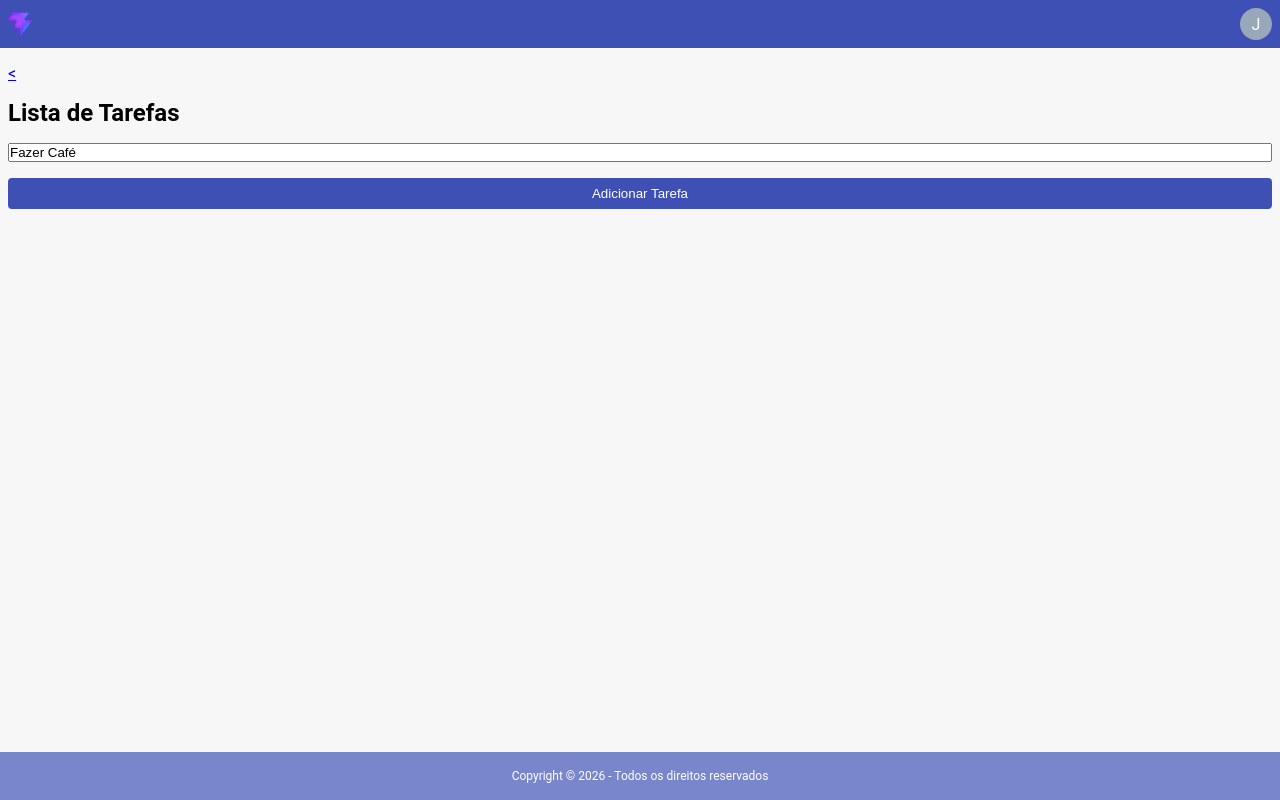
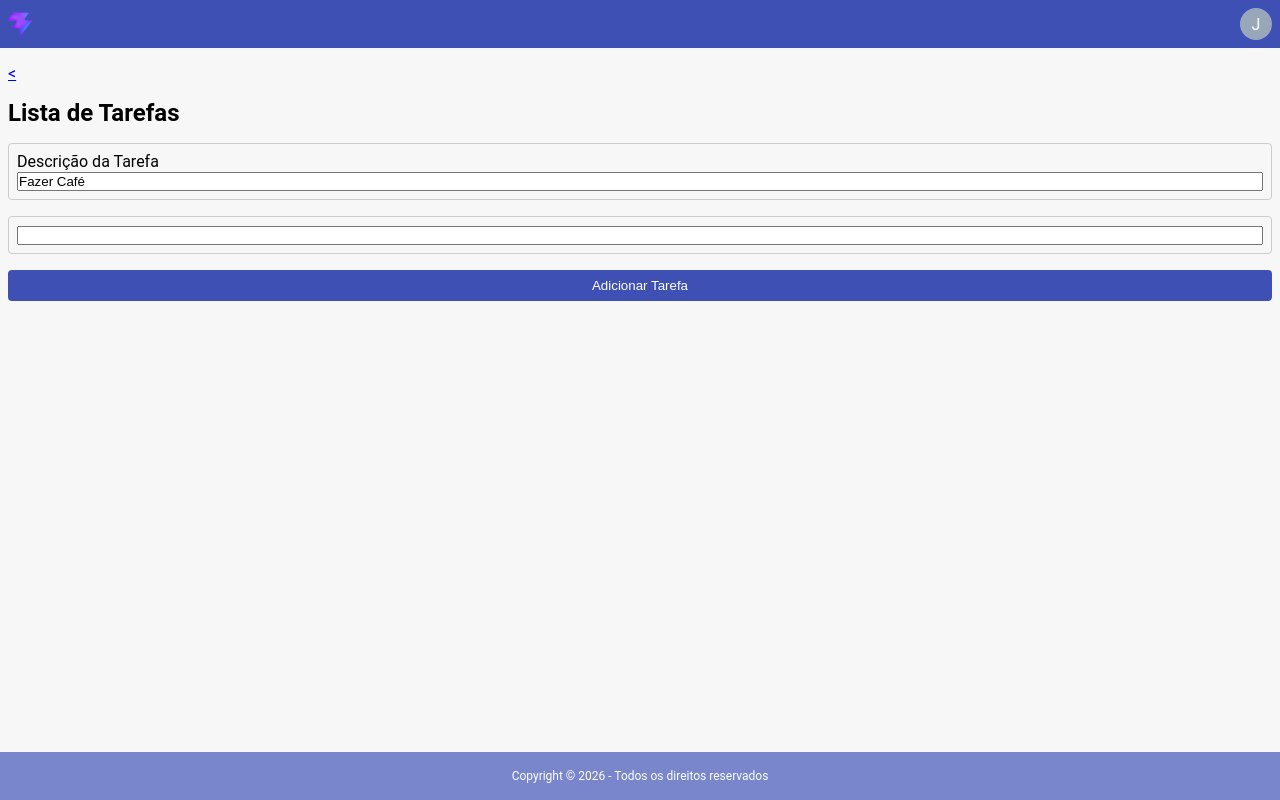
Before and after one commit to gustavocastilhos/aplicativo-pwa, a React (Vite) app: page /fuscao-preto in a window 1280 px wide. Built offline with nearby package versions, Linux system fonts and the light colour scheme.

Commit message:
Feat: Adicionar lista funcionando

```diff
--- /dev/null
+++ b/src/componentes/CampoCustomizado/CampoCustomizado.css
@@ -0,0 +1,11 @@
+.CampoCustomizado_root {
+  border: 1px solid #ccc;
+  border-radius: 4px;
+  padding: 8px;
+  font-size: 16px;
+}
+
+.CampoCustomizado_input {
+  width: 100%;
+  box-sizing: border-box;
+}
--- /dev/null
+++ b/src/componentes/CampoCustomizado/CampoCustomizado.jsx
@@ -0,0 +1,14 @@
+import "./CampoCustomizado.css";
+
+function CampoCustomizado(props) {
+  return (
+  <div className="CampoCustomizado_root">
+    <span>
+     {props.label}
+    </span>
+  <input {...props} className="CampoCustomizado_input" />
+  </div>
+  );
+}
+
+export default CampoCustomizado;
--- a/src/paginas/PaginaListaTarefas/PaginaListaTarefas.jsx
+++ b/src/paginas/PaginaListaTarefas/PaginaListaTarefas.jsx
@@ -1,26 +1,39 @@
 import { useState } from "react";
 import BotaoCustomizado from "../../componentes/BotaoCustomizado/BotaoCustomizado";
 import Principal from "../../componentes/Principal/Principal";
+import CampoCustomizado from "../../componentes/CampoCustomizado/CampoCustomizado";
 
 function PaginaListaTarefas() {
   const [descricaoTarefa, setDescricaoTarefa] = useState("Fazer Café");
+  const [tarefas, setTarefas] = useState([]);
 
-  const adicionarTarefa = () => {};
+  const adicionarTarefa = () => {
+    tarefas.push(descricaoTarefa);
+    setTarefas([...tarefas]);
+
+  };
 
   return (
     <Principal titulo="Lista de Tarefas" voltarPara="/">
-      <input
+       <CampoCustomizado
+        label="Descrição da Tarefa"
         type="text"
         placeholder="Digite uma tarefa"
         value={descricaoTarefa}
-        onChange={(evento) => {
-          setDescricaoTarefa(evento.target.value);
-        }}
-      />
+        onChange={(evento) => {setDescricaoTarefa(evento.target.value);
+        }}/>
+
+
+    <CampoCustomizado />
 
       <BotaoCustomizado tipo="primario" aoClicar={adicionarTarefa}>
         Adicionar Tarefa
       </BotaoCustomizado>
+
+        {tarefas.map((itemTarefa, index) => {
+          return <li> {itemTarefa} </li>
+        })}
+
     </Principal>
   );
 }
```
